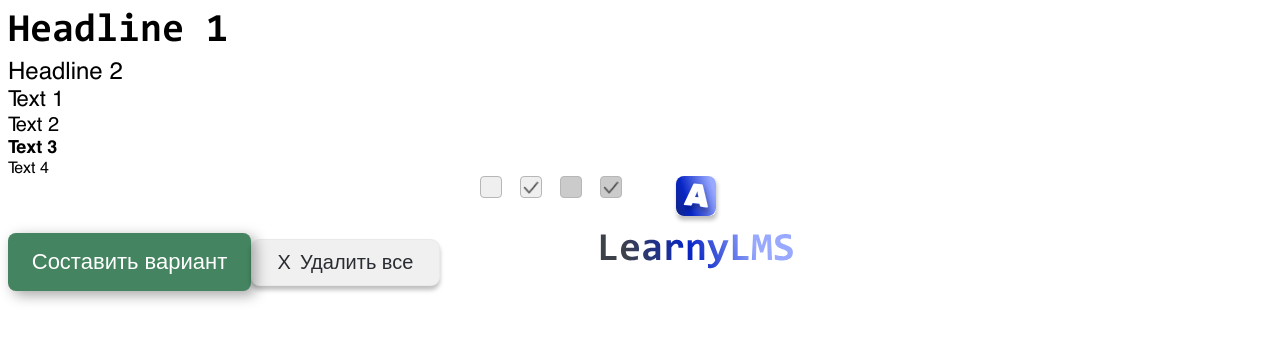
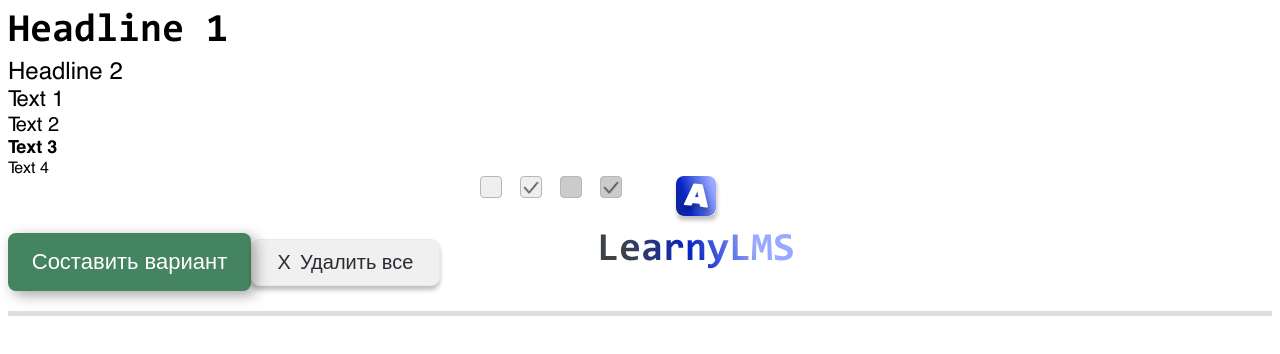
Before and after one commit to 1ns1derDn/LearnyLMS, a Next.js app: page / in a window 1280 px wide. Shown: the top 354 px of the page. Built offline with nearby package versions, Linux system fonts and the light colour scheme.

Commit message:
Added Divided

```diff
--- a/app/page.tsx
+++ b/app/page.tsx
@@ -1,4 +1,4 @@
-import { Typography, Button, Checkbox, Logo } from "@/components";
+import { Typography, Button, Checkbox, Logo, Divided } from "@/components";
 
 export default function Home() {
   return (
@@ -21,6 +21,8 @@ export default function Home() {
       <Checkbox checked disabled></Checkbox>
 
       <Logo />
+
+      <Divided />
     </main>
   );
 }
--- /dev/null
+++ b/components/Divided/Divided.component.tsx
@@ -0,0 +1,13 @@
+// libs
+import React from "react";
+import cn from "classnames";
+
+//types
+import { DividedProps } from "./Divided.types";
+
+//styles
+import styles from "./Divided.module.css";
+
+export function Divided({ className, ...otherProps }: DividedProps) {
+  return <div className={cn([className, styles.divided])} {...otherProps}></div>;
+}
--- /dev/null
+++ b/components/Divided/Divided.module.css
@@ -0,0 +1,6 @@
+.divided {
+  display: block;
+  height: 5px;
+  width: 100%;
+  background-color: #dedede;
+}
--- /dev/null
+++ b/components/Divided/Divided.types.tsx
@@ -0,0 +1,3 @@
+import { HTMLAttributes } from "react";
+
+export interface DividedProps extends HTMLAttributes<HTMLElement> {}
--- /dev/null
+++ b/components/Divided/index.ts
@@ -0,0 +1 @@
+export * from "./Divided.component";
--- a/components/index.ts
+++ b/components/index.ts
@@ -2,3 +2,4 @@ export * from "./Typography";
 export * from "./Button";
 export * from "./Checkbox";
 export * from "./Logo";
+export * from "./Divided";
```
